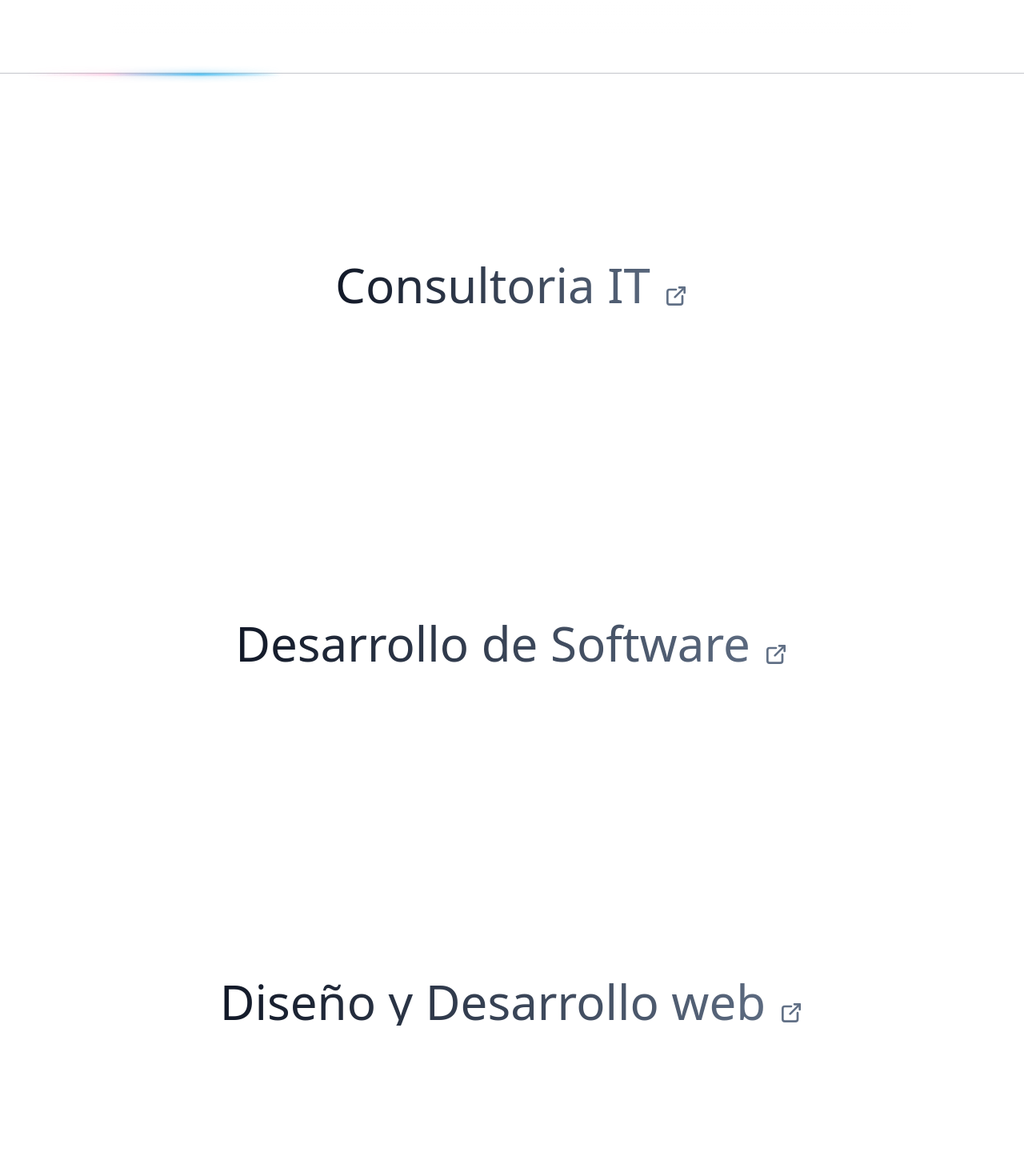
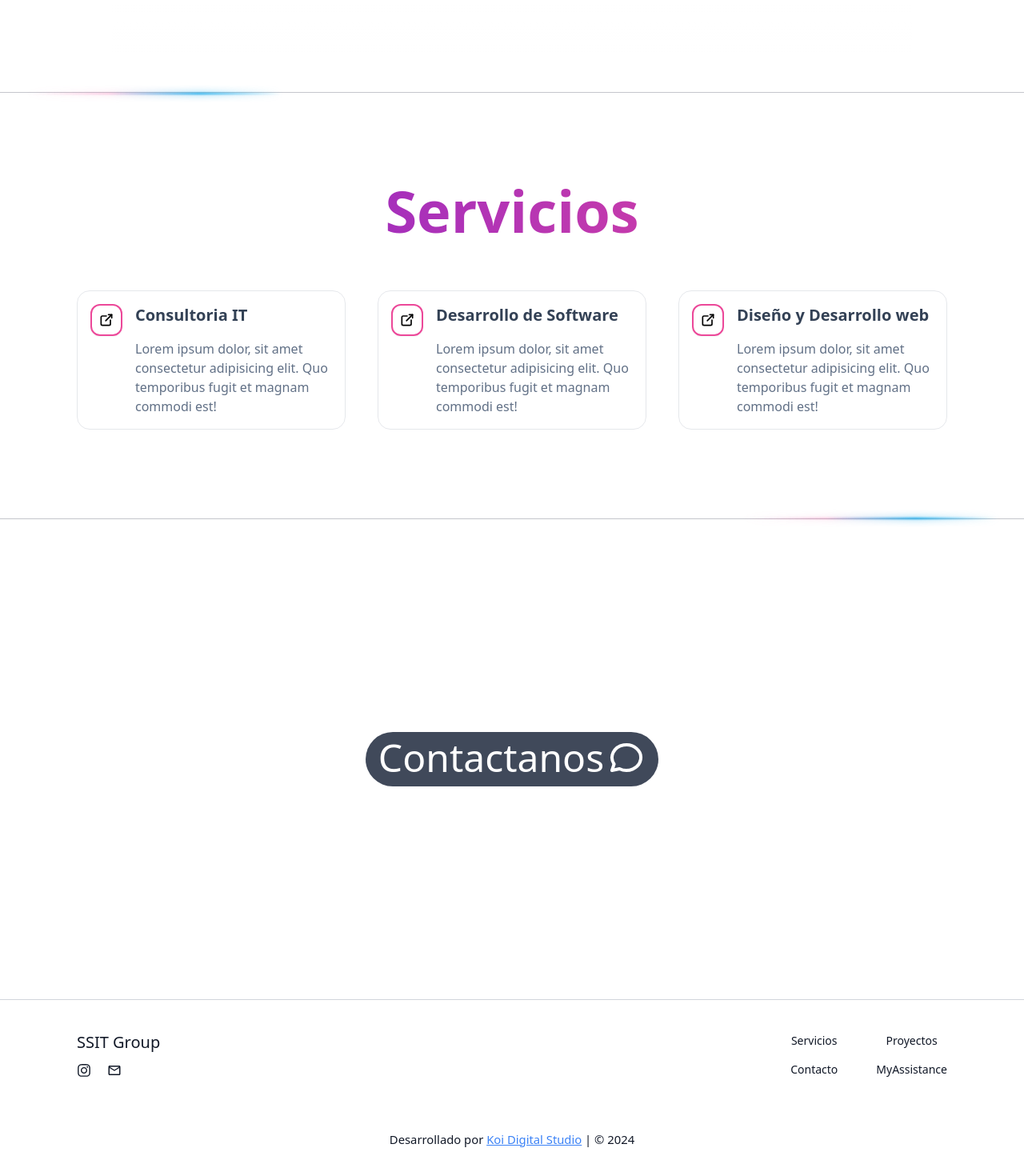
Before and after one commit to koi-web-studio/ssit-group, a React (Vite) app: page / in a window 1280 px wide. Shown: the part 1840-3310 px from the top of the page at 80% size. After the commit the page ends 3289 px from the top, so only its background shows below. Built offline with nearby package versions, Linux system fonts and the light colour scheme.

Commit message:
se añadieron estilos a home

```diff
--- a/src/pages/Contacto.jsx
+++ b/src/pages/Contacto.jsx
@@ -92,9 +92,9 @@ function Contacto() {
                                 alt="logo ssit"
                                 className="w-[250px]"
                             />
-                            <h2 className="absolute bottom-8 left-4 text-lg text-blanco font-semibold">
+                            {/* <h2 className="absolute bottom-8 left-4 text-lg text-blanco font-semibold">
                                 SSIT Group
-                            </h2>
+                            </h2> */}
                         </div>
                     </div>
                     <div className="flex flex-col gap-8 py-6 px-4 sm:w-[70%] sm:mx-auto rounded-xl md:p-10 card border border-gray-500/20">
--- a/src/pages/Home.jsx
+++ b/src/pages/Home.jsx
@@ -132,7 +132,7 @@ function Home() {
             </section>
             <section className="px-4 md:py-12">
                 <div className="rounded-t-2xl mask grid place-content-center py-36 md:pb-48 lg:max-w-5xl lg:mx-auto xl:w-[1000px]">
-                    <h3 className="cursor-default mb-24 text-center text-4xl bg-gradient-to-r from-blanco to-gris text-transparent bg-clip-text font-medium md:text-5xl">
+                    <h3 className="cursor-default mb-24 text-center text-4xl bg-gradient-to-r from-blanco to-gris text-transparent bg-clip-text font-medium sm:text-5xl md:text-6xl lg:text-7xl">
                         Productos Destacados
                     </h3>
                     <div className="cursor-default selection:text-white selection:bg-gris flex flex-col items-stretch gap-14">
@@ -156,40 +156,60 @@ function Home() {
                         <div className="-ml-[100%] w-full flex-none blur-[1px] [background-image:linear-gradient(90deg,rgba(56,189,248,0)_0%,#0EA5E9_32.29%,rgba(236,72,153,0.3)_67.19%,rgba(236,72,153,0)_100%)]"></div>
                     </div>
                 </div>
-                <div className="mt-12 rounded-t-2xl grid place-content-center lg:max-w-5xl lg:mx-auto xl:w-[1000px]">
-                    <div className="cursor-pointer h-[300px] sm:h-[350px] md:h-[400px] flex flex-col items-center justify-center gap-8">
-                        <Link to="/servicios#consultoria_it">
-                            <h2 className="transition hover:scale-[1.03] text-3xl text-center font-medium md:text-6xl bg-gradient-to-r from-blanco to-gris text-transparent bg-clip-text inline-flex items-end">
-                                Consultoria IT{" "}
-                                <span className="hidden sm:block">
-                                    <TbExternalLink className="ml-4 text-gris text-xl md:text-[32px]" />
-                                </span>
+                <div className="min-h-[500px] grid place-items-center">
+                    <div className="py-16">
+                        <div className="mb-16">
+                            <h2 className="text-center bg-clip-text text-transparent bg-gradient-to-r from-purple-700 to-pink-500 text-4xl sm:text-5xl md:text-6xl lg:text-7xl font-semibold">
+                                <Link to="/servicios">Servicios</Link>
                             </h2>
-                        </Link>
-                    </div>
-                </div>
-                <div className="mt-12 rounded-t-2xl grid place-content-center lg:max-w-5xl lg:mx-auto xl:w-[1000px]">
-                    <div className="cursor-pointer h-[300px] sm:h-[350px] md:h-[400px] flex flex-col items-center justify-center gap-8">
-                        <Link to="/servicios#desarrollo_de_software">
-                            <h2 className="transition hover:scale-[1.03] text-3xl text-center font-medium md:text-6xl bg-gradient-to-r from-blanco to-gris text-transparent bg-clip-text inline-flex items-end">
-                                Desarrollo de Software{" "}
-                                <span className="hidden sm:block">
-                                    <TbExternalLink className="ml-4 text-gris text-xl md:text-[32px]" />
-                                </span>
-                            </h2>
-                        </Link>
-                    </div>
-                </div>
-                <div className="my-12 rounded-t-2xl grid place-content-center lg:max-w-5xl lg:mx-auto xl:w-[1000px]">
-                    <div className="cursor-pointer h-[300px] sm:h-[350px] md:h-[400px] flex flex-col items-center justify-center gap-8">
-                        <Link to="/servicios#diseño_y_desarrollo_web">
-                            <h2 className="transition hover:scale-[1.03] text-3xl text-center font-medium md:text-6xl bg-gradient-to-r from-blanco to-gris text-transparent bg-clip-text inline-flex items-end">
-                                Diseño y Desarrollo web{" "}
-                                <span className="hidden sm:block">
-                                    <TbExternalLink className="ml-4 text-gris text-xl md:text-[32px]" />
-                                </span>
-                            </h2>
-                        </Link>
+                        </div>
+                        <div className="w-full relative grid grid-cols-1 md:grid-cols-2 lg:grid-cols-3 gap-10 max-w-6xl mx-auto md:px-8">
+                            <div className="border grid-card flex flex-row space-x-4 items-start px-4 py-8 md:p-4 rounded-2xl cursor-pointer transition-colors ease-in hover:bg-white">
+                                <div className="icons-container rounded-xl p-2 border-pink-500 border-2 shadow-sm">
+                                    <TbExternalLink className="text-xl" />
+                                </div>
+                                <div className="flex flex-col gap-4">
+                                    <h3 className="text-xl font-semibold text-slate-700">
+                                        Consultoria IT
+                                    </h3>
+                                    <p className="text-md text-gris">
+                                        Lorem ipsum dolor, sit amet consectetur
+                                        adipisicing elit. Quo temporibus fugit
+                                        et magnam commodi est!
+                                    </p>
+                                </div>
+                            </div>
+                            <div className="border grid-card flex flex-row space-x-4 items-start px-4 py-8 md:p-4 rounded-2xl cursor-pointer transition-colors ease-in hover:bg-white">
+                                <div className="icons-container rounded-xl p-2 border-pink-500 border-2 shadow-sm">
+                                    <TbExternalLink className="text-xl" />
+                                </div>
+                                <div className="flex flex-col gap-4">
+                                    <h3 className="text-xl font-semibold text-slate-700">
+                                        Desarrollo de Software
+                                    </h3>
+                                    <p className="text-md text-gris">
+                                        Lorem ipsum dolor, sit amet consectetur
+                                        adipisicing elit. Quo temporibus fugit
+                                        et magnam commodi est!
+                                    </p>
+                                </div>
+                            </div>
+                            <div className="border grid-card flex flex-row space-x-4 items-start px-4 py-8 md:p-4 rounded-2xl cursor-pointer transition-colors ease-in hover:bg-white">
+                                <div className="icons-container rounded-xl p-2 border-pink-500 border-2 shadow-sm">
+                                    <TbExternalLink className="text-xl" />
+                                </div>
+                                <div className="flex flex-col gap-4">
+                                    <h3 className="text-xl font-semibold text-slate-700">
+                                        Diseño y Desarrollo web
+                                    </h3>
+                                    <p className="text-md text-gris">
+                                        Lorem ipsum dolor, sit amet consectetur
+                                        adipisicing elit. Quo temporibus fugit
+                                        et magnam commodi est!
+                                    </p>
+                                </div>
+                            </div>
+                        </div>
                     </div>
                 </div>
                 <div className="absolute bottom-0 right-0 sm:right-8">
--- a/tailwind.config.js
+++ b/tailwind.config.js
@@ -25,7 +25,7 @@ export default {
                 IA: "url('/ai.jpg')",
                 bw: "url('/bw1.jpg')",
                 koi2: "url('/koi2.jpg')",
-                koi: "url('/logo-koi.png')",
+                koi: "url('/logo-koi.webp')",
             },
             animation: {
                 /* (variable)  --> en el componente se colocaria "className:'translate-y-[-1rem] animate-fade-in opacity-0 [--animation-delay:(valor)]'" */
```
Also changed, not shown: public/logo-koi.png (deleted), public/logo-koi.webp (added).
